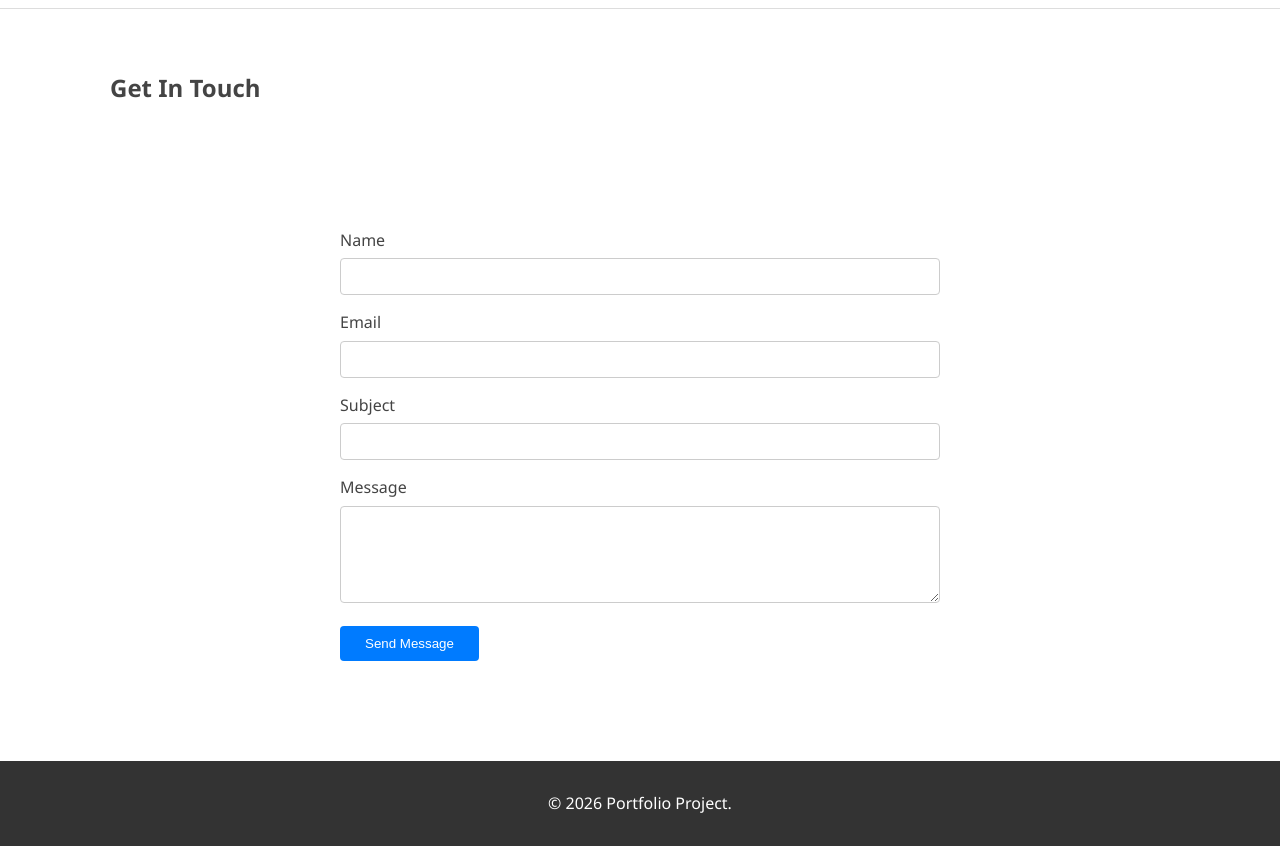
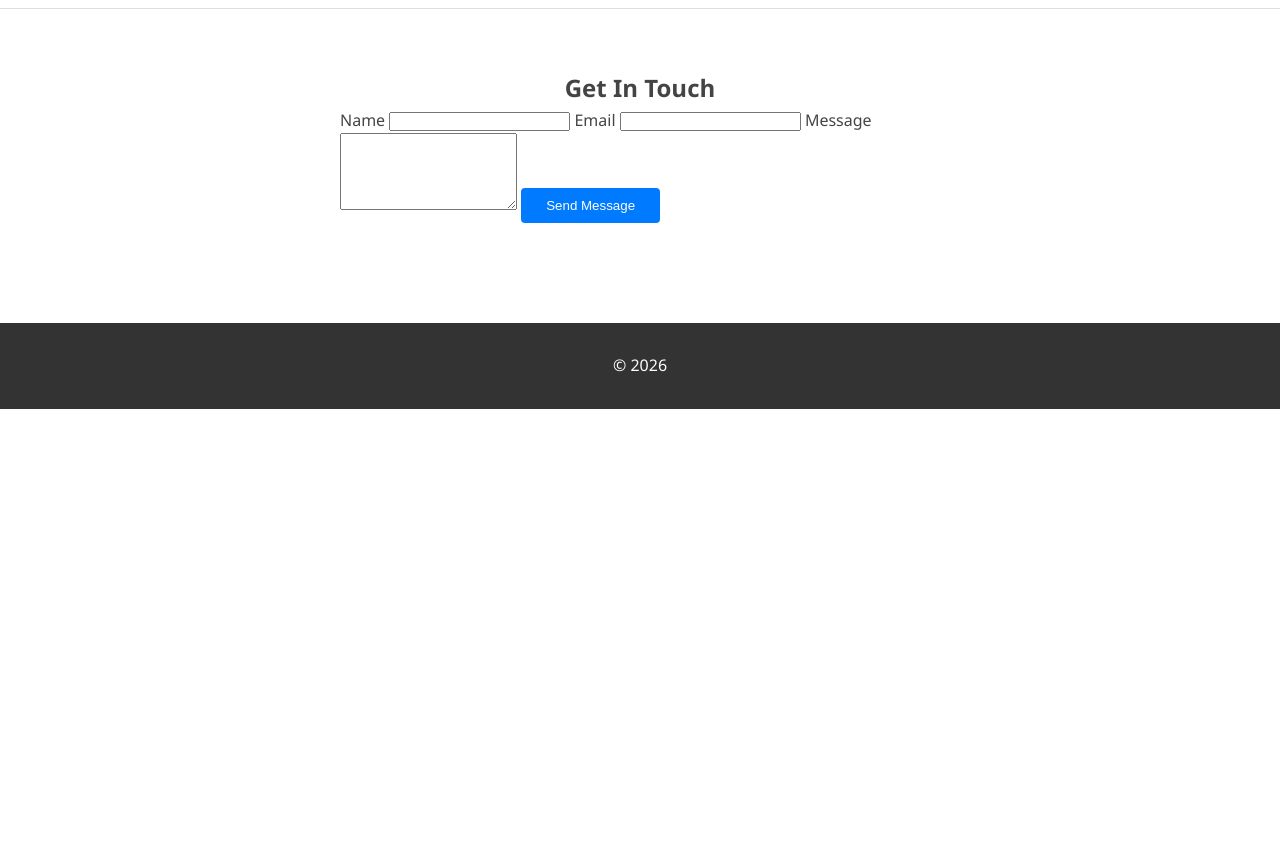
Before and after one commit to shemaarvan80-cloud/Shemaar-V-HW-2, a plain HTML site: page contact.html in a window 1280 px wide. Shown: the part 83-929 px from the top of the page. After the commit the page ends 800 px from the top, so only its background shows below. Drawn offline with Linux system fonts and the light colour scheme.

Commit message:
Update contact.html

```diff
--- a/contact.html
+++ b/contact.html
@@ -2,55 +2,36 @@
 <html lang="en">
 <head>
     <meta charset="UTF-8">
-    <meta name="viewport" content="width=device-width, initial-scale=1.0">
-    <title>Contact Us | Portfolio</title>
+    <title>Contact | Portfolio</title>
     <link rel="stylesheet" href="style.css">
 </head>
 <body>
     <header class="main-header">
         <div class="container header-flex">
-            <div class="logo"><h1>PortfolioName</h1></div>
-            <nav>
-                <ul class="nav-links">
+            <div class="logo"><h1>CreativePortfolio</h1></div>
+            <nav><ul class="nav-links">
                 <li><a href="index.html">Home</a></li>
                 <li><a href="about.html">About</a></li>
                 <li><a href="gallery.html">Gallery</a></li>
                 <li><a href="contact.html" class="active">Contact</a></li>
-                </ul>
-            </nav>
+            </ul></nav>
         </div>
     </header>
 
-    <main>
-        <section class="page-title section-padding">
-            <div class="container"><h1>Get In Touch</h1></div>
-        </section>
-
-        <section class="contact-section section-padding">
+    <main class="section-padding">
         <div class="container">
+            <h2 class="text-center">Get In Touch</h2>
             <form id="contact-form">
-                    <div class="form-group">
                 <label for="name">Name</label>
-                        <input type="text" id="name" name="name" required>
-                    </div>
-                    <div class="form-group">
+                <input type="text" id="name" required>
                 <label for="email">Email</label>
-                        <input type="email" id="email" name="email" required>
-                    </div>
-                    <div class="form-group">
-                        <label for="subject">Subject</label>
-                        <input type="text" id="subject" name="subject" required>
-                    </div>
-                    <div class="form-group">
+                <input type="email" id="email" required>
                 <label for="message">Message</label>
-                        <textarea id="message" name="message" rows="5" required></textarea>
-                    </div>
+                <textarea id="message" rows="5" required></textarea>
                 <button type="submit" class="btn-primary">Send Message</button>
             </form>
         </div>
-        </section>
     </main>
-
-    <footer class="main-footer"><div class="container text-center"><p>&copy; 2026 Portfolio Project.</p></div></footer>
+    <footer class="main-footer"><div class="container text-center"><p>&copy; 2026</p></div></footer>
 </body>
 </html>
```
Lines whose indentation alone changed are shown as unchanged.
